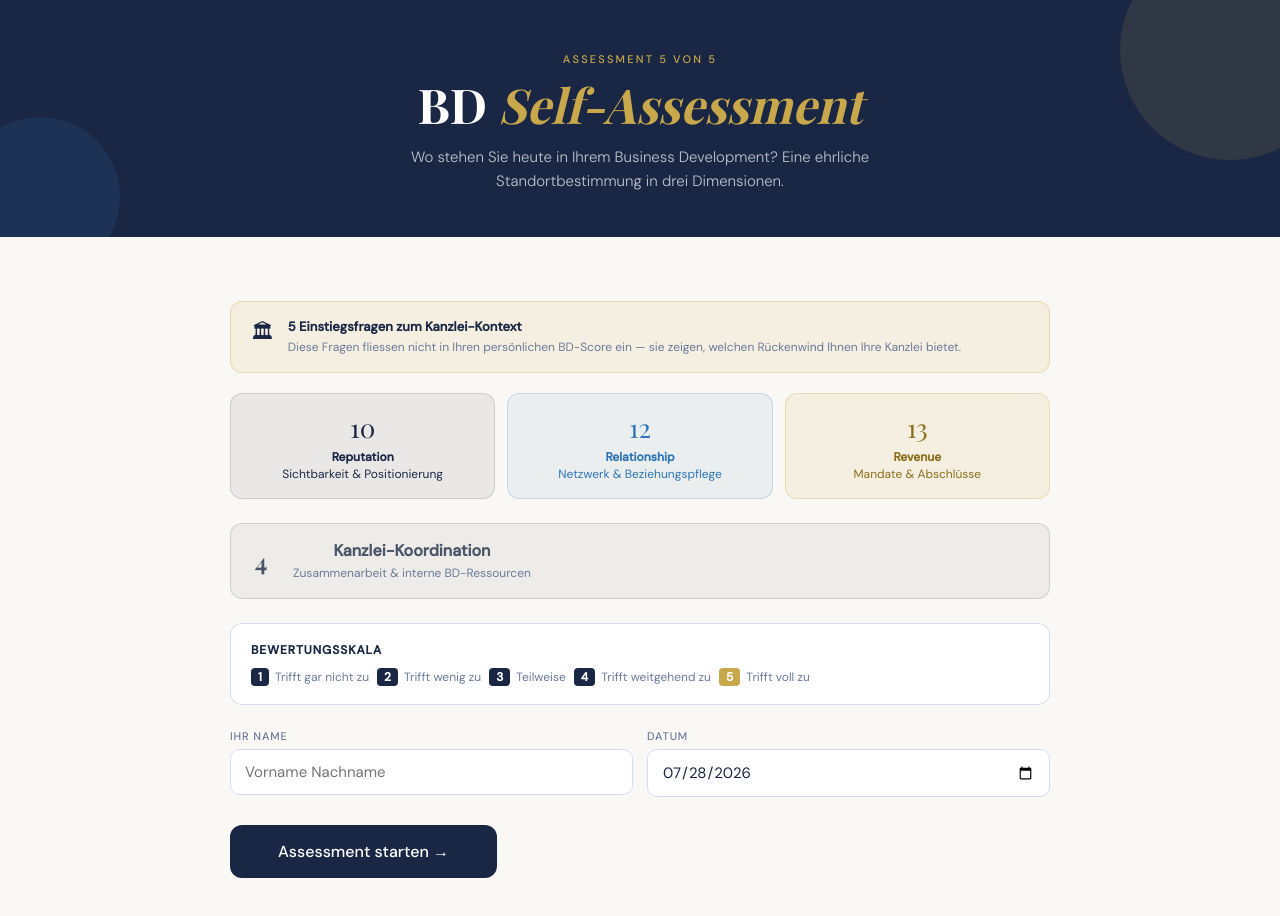
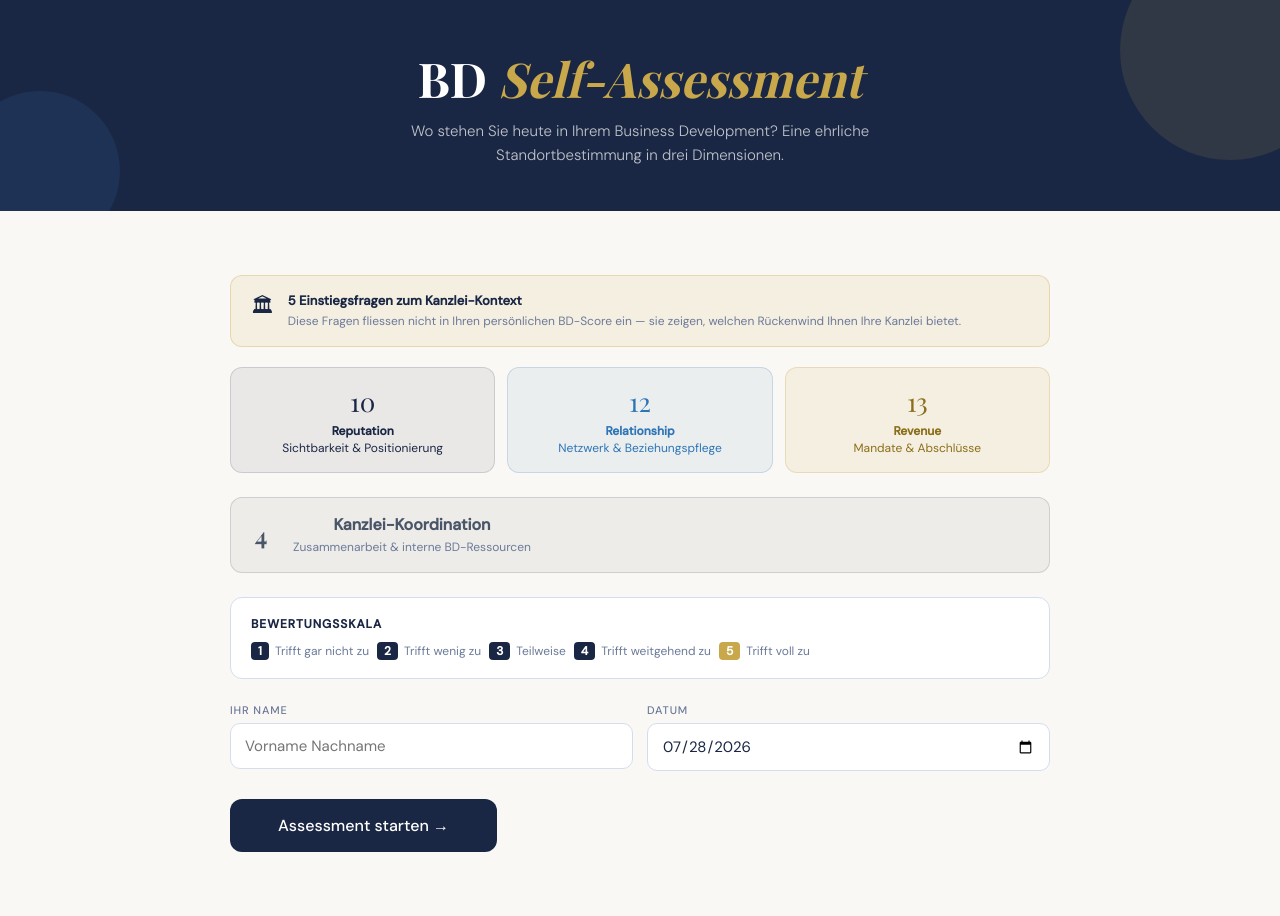
Before and after one commit to Alfred-Raucheisen/BD-Self-Assessment, a plain HTML site: page index.html in a window 1280 px wide. Drawn offline with nearby package versions, Linux system fonts and the light colour scheme; a web font is replaced by a local one.

Commit message:
Add files via upload

```diff
--- a/index.html
+++ b/index.html
@@ -101,7 +101,6 @@
 
 <div id="intro" class="screen active">
   <div class="hero">
-    <span class="kicker">Assessment 5 von 5</span>
     <h1>BD <em>Self-Assessment</em></h1>
     <p>Wo stehen Sie heute in Ihrem Business Development? Eine ehrliche Standortbestimmung in drei Dimensionen.</p>
   </div>
```
